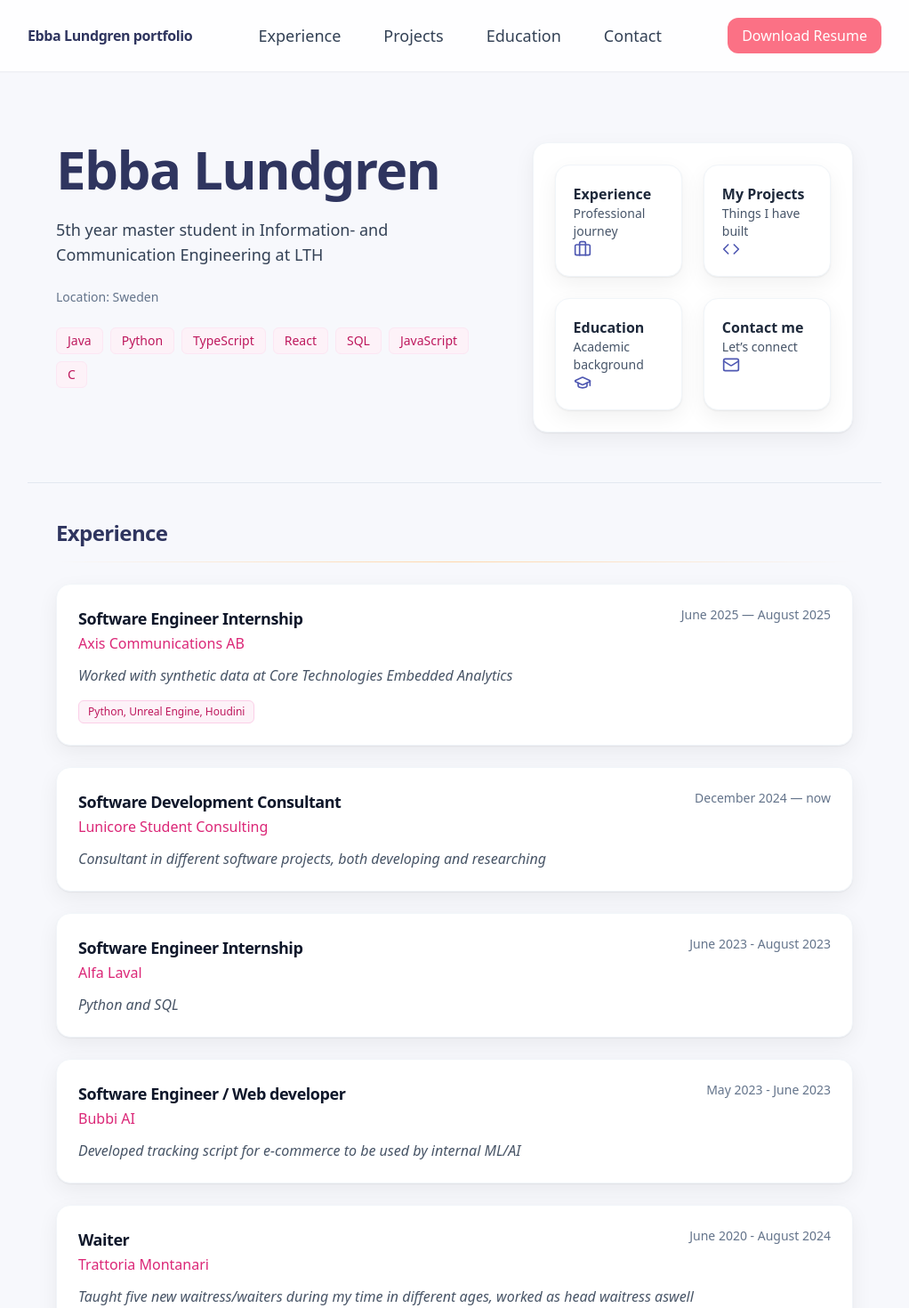
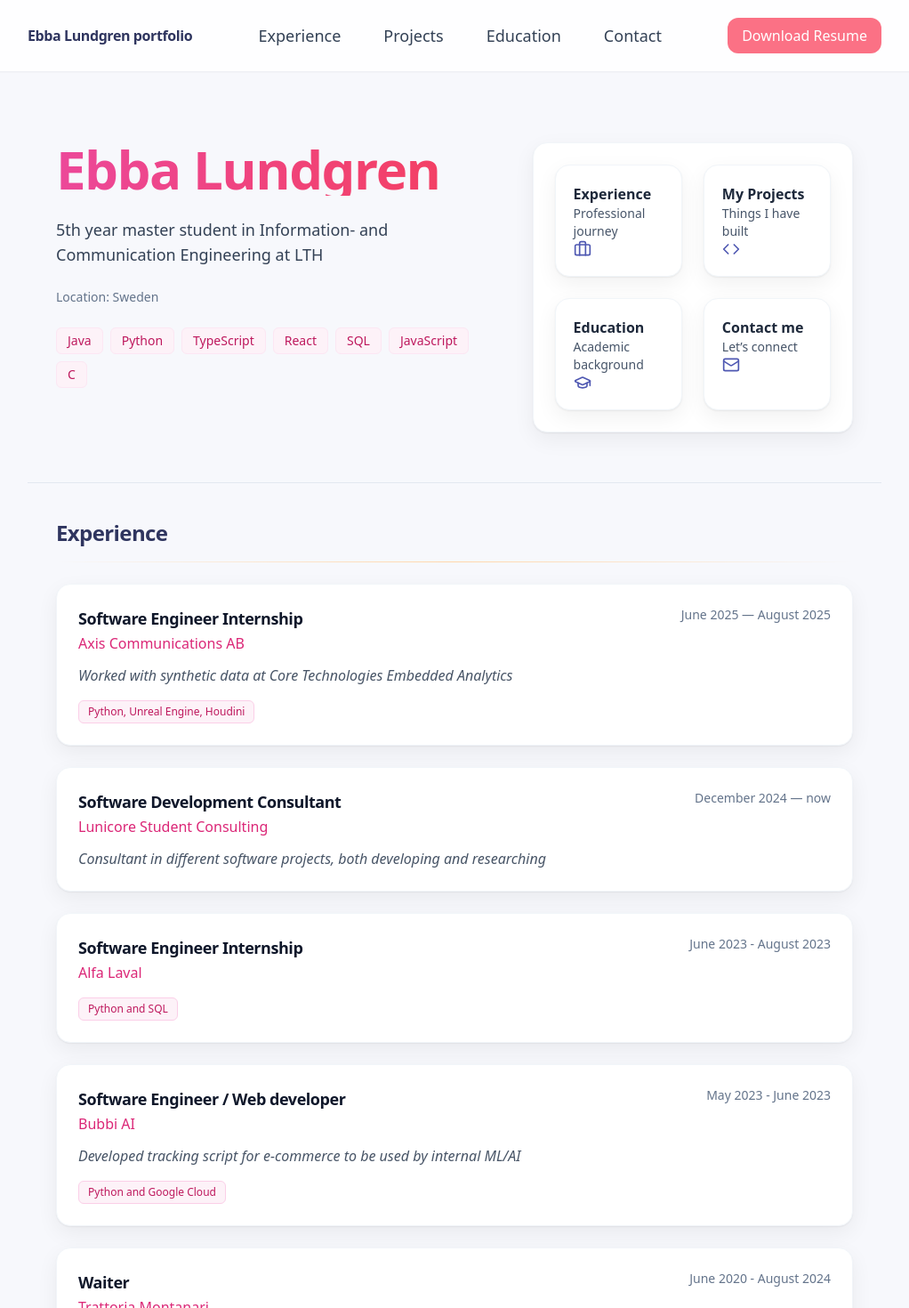
Before and after one commit to EbbacnLundgren/portfolio, a Next.js app: page / in a window 1280 px wide. Shown: the top 1470 px of the page at 89% size, without its empty margins (129-1151 px from the left). Built offline with nearby package versions, Linux system fonts and the light colour scheme.

Commit message:
provar nya kort

```diff
--- a/app/page.tsx
+++ b/app/page.tsx
@@ -16,7 +16,7 @@ export default function Page() {
         <div className="grid gap-12 lg:grid-cols-[1.15fr,0.85fr] items-start">
           {/* Vänster: namn + text */}
           <div className="space-y-6">
-            <h1 className="text-5xl sm:text-6xl font-bold tracking-tight text-ink-900">
+            <h1 className="text-5xl sm:text-6xl font-bold tracking-tight bg-gradient-to-r from-pink-500 to-rose-500 bg-clip-text text-transparent">
               {data.hero.title}
             </h1>
             <p className="text-lg text-slate-700 max-w-xl">
--- a/content/data.ts
+++ b/content/data.ts
@@ -52,13 +52,14 @@ export const data = {
       company: "Alfa Laval",
       title: "Software Engineer Internship",
       period: "June 2023 - August 2023",
-      summary: "Python and SQL"
+      tech: ["Python and SQL"]
     },
     {
       company: "Bubbi AI",
       title: "Software Engineer / Web developer",
       period: "May 2023 - June 2023",
-      summary: "Developed tracking script for e-commerce to be used by internal ML/AI"
+      summary: "Developed tracking script for e-commerce to be used by internal ML/AI",
+      tech: ["Python and Google Cloud"]
     },
     {
       company: "Trattoria Montanari",
```
